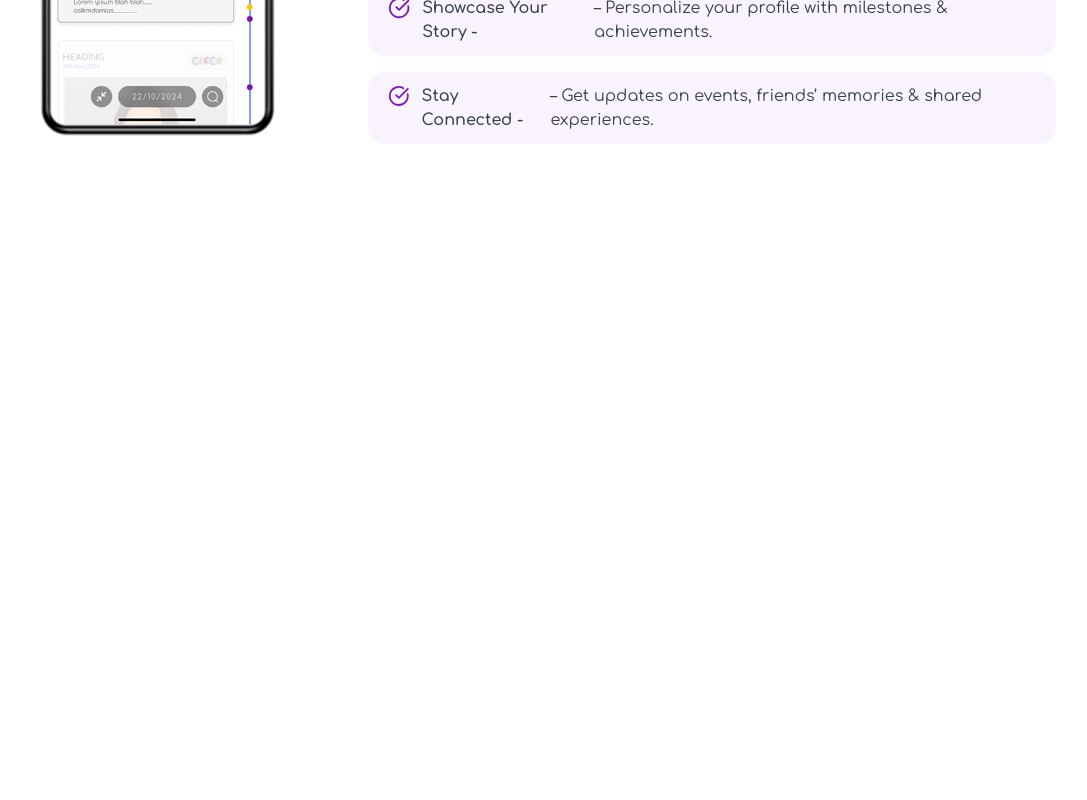
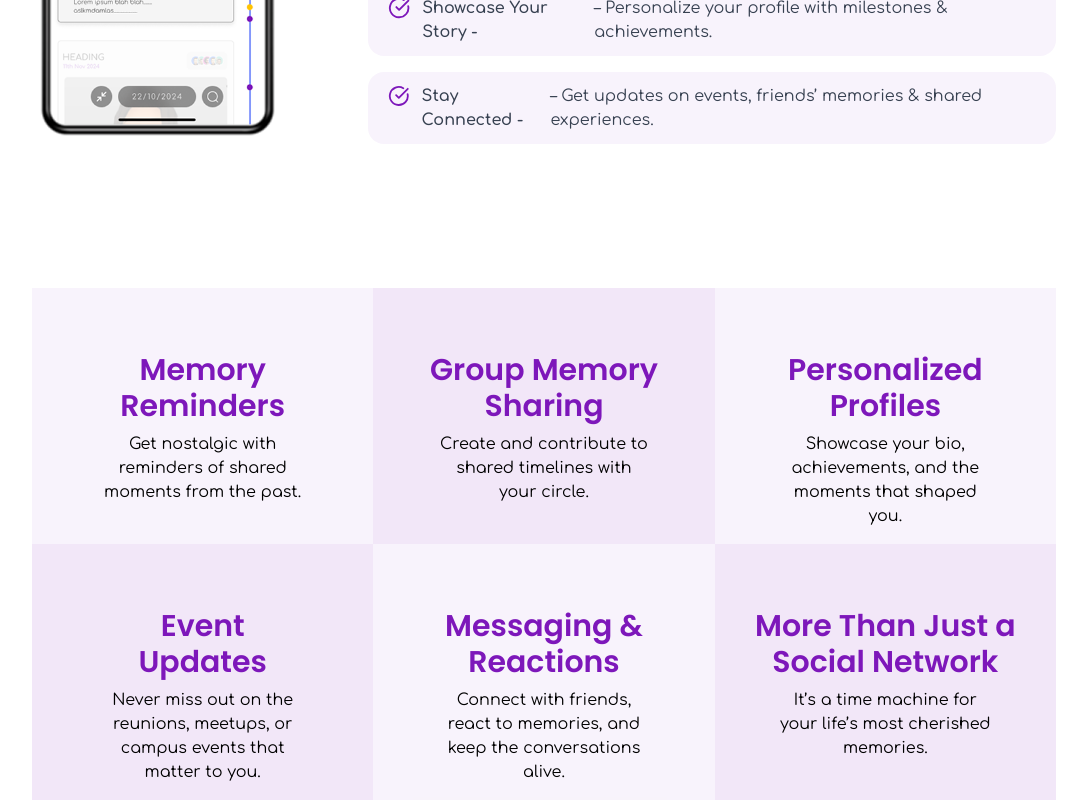
Before and after one commit to ReliveMEMO/website, a Next.js app in the folder memo/: page / in a window 1280 px wide. Shown: the part 1236-2036 px from the top of the page, without its empty margins (96-1183 px from the left). Before the commit the page ends 1396 px from the top, so only its background shows below. Built offline with nearby package versions, Linux system fonts and the light colour scheme.

Commit message:
Features section done

```diff
--- a/memo/app/page.js
+++ b/memo/app/page.js
@@ -1,4 +1,5 @@
 import Navbar from './components/Navbar';
+import Features from './sections/Features';
 import Hero from './sections/Hero';
 import WhatIs from './sections/WhatIs';
 
@@ -8,6 +9,7 @@ export default function Home() {
       <Navbar/>
       <section id='Hero'><Hero/></section>
       <section id='what'><WhatIs/></section>
+      <section id='features'><Features/></section>
     </div>
   );
 }
--- /dev/null
+++ b/memo/app/sections/Features.jsx
@@ -0,0 +1,39 @@
+import React from 'react'
+
+const Features = () => {
+  return (
+    <div className='mt-32 px-32'>
+      <div className='items-center text-center flex'>
+        <div className='w-1/3 py-16 bg-memop/5 hover:bg-memop/20 min-h-64 max-h-64'>
+            <h1 className='text-3xl mb-2 text-memop font-poppins font-semibold'>Memory <br /> Reminders</h1>
+            <p className='px-16'>Get nostalgic with reminders of shared moments from the past.</p>
+        </div>
+        <div className='w-1/3 py-16 bg-memop/10 hover:bg-memop/20 min-h-64 max-h-64'>
+            <h1 className='text-3xl mb-2 text-memop font-poppins font-semibold'>Group Memory<br /> Sharing</h1>
+            <p className='px-16'>Create and contribute to shared timelines with your circle.</p>
+        </div>
+        <div className='w-1/3 py-16  bg-memop/5 hover:bg-memop/20 min-h-64 max-h-64'>
+            <h1 className='text-3xl mb-2 text-memop font-poppins font-semibold'>Personalized<br />Profiles</h1>
+            <p className='px-16'>Showcase your bio, achievements, and the moments that shaped you.</p>
+        </div>
+      </div>
+
+      <div className='items-center text-center flex'>
+        <div className='w-1/3 py-16 bg-memop/10 hover:bg-memop/20 min-h-64 max-h-64'>
+            <h1 className='text-3xl mb-2 text-memop font-poppins font-semibold'>Event<br /> Updates</h1>
+            <p className='px-16'>Never miss out on the reunions, meetups, or campus events that matter to you.</p>
+        </div>
+        <div className='w-1/3 py-16 bg-memop/5 hover:bg-memop/20 min-h-64 max-h-64'>
+            <h1 className='text-3xl mb-2 text-memop font-poppins font-semibold'>Messaging &<br /> Reactions</h1>
+            <p className='px-16'>Connect with friends, react to memories, and keep the conversations alive.</p>
+        </div>
+        <div className='w-1/3 py-16  bg-memop/10 hover:bg-memop/20 min-h-64 max-h-64'>
+            <h1 className='text-3xl mb-2 text-memop font-poppins font-semibold'>More Than Just a<br />Social Network</h1>
+            <p className='px-16'>It’s a time machine for your life’s most cherished memories.</p>
+        </div>
+      </div>
+    </div>
+  )
+}
+
+export default Features
```
